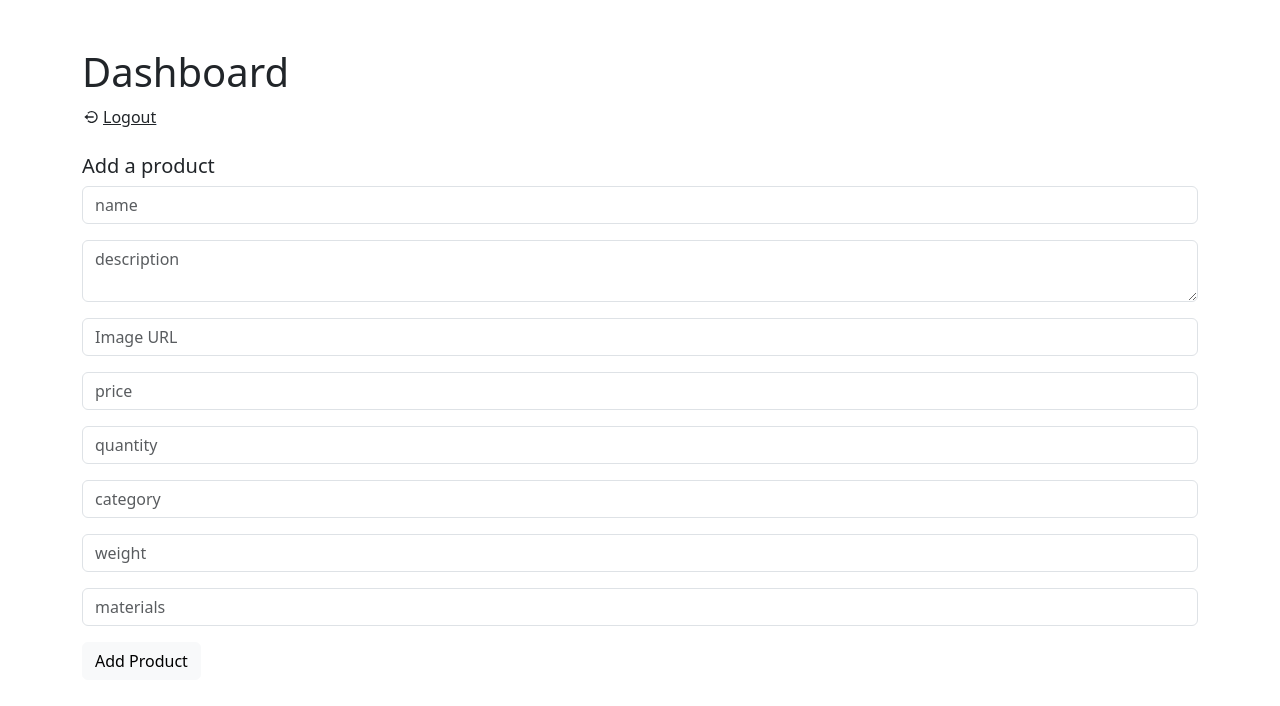
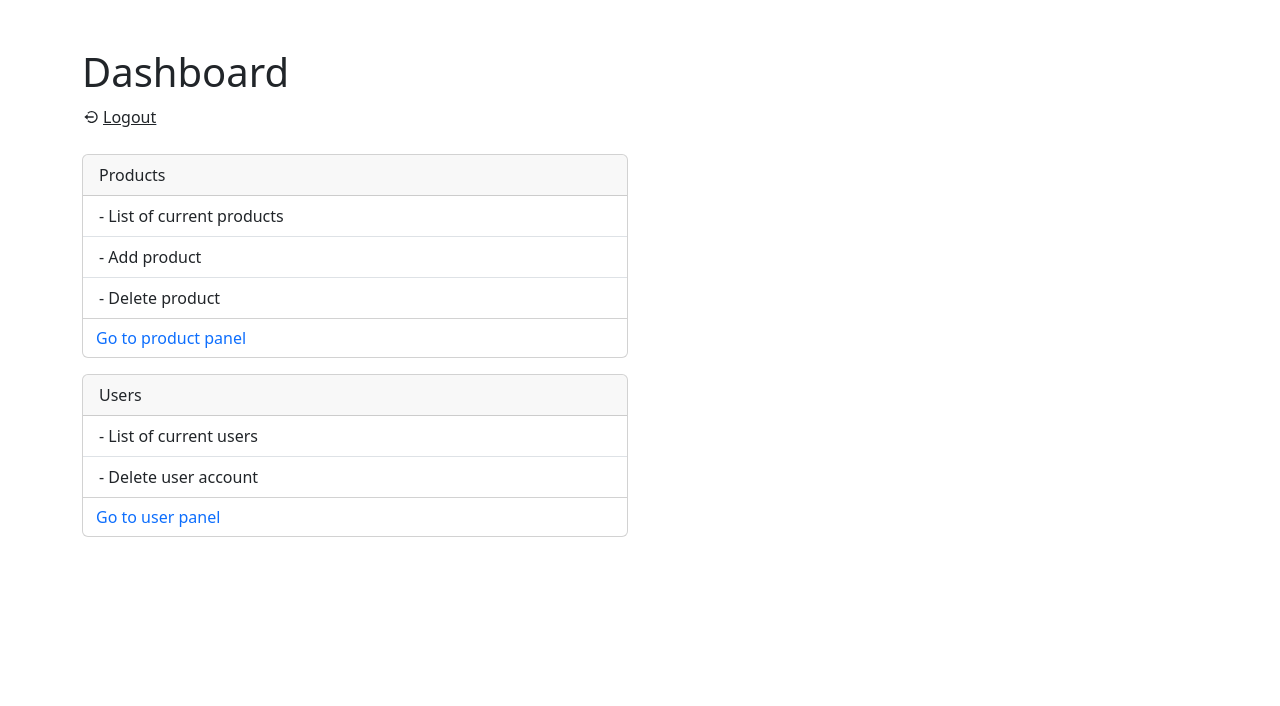
Before and after one commit to JakubGaszczak/MERN-Ecommerce, a React (Create React App) app in the folder frontend/: page /profileAdmin in a window 1280 px wide. Shown: the top 706 px of the page. Built offline with nearby package versions, Linux system fonts and the light colour scheme; sample sign-in values are in the browser's storage.

Commit message:
Restructured AdminScreen to offer distinct screens for editing products and users. Introduced separate cards for products and users, each containing a list of available operations

```diff
--- a/frontend/src/index.tsx
+++ b/frontend/src/index.tsx
@@ -16,8 +16,10 @@ import LoginScreen from "./screens/RegisterLoginScreens/LoginScreen";
 import PrivateRoute from "./components/PrivateRoute";
 import ProfileScreen from "./screens/ProfileScreen";
 import CartScreen from "./screens/CartScreen";
-import AdminScreen from "./screens/AdminScreen";
+import AdminScreen from "./screens/Admin/AdminScreen";
 import AdminRoute from "./components/AdminRoute";
+import ProductsPanelScreen from "./screens/Admin/ProductsPanelScreen";
+import UsersPanelScreen from "./screens/Admin/UsersPanelScreen";
 
 const router = createBrowserRouter(
   createRoutesFromElements(
@@ -36,6 +38,8 @@ const router = createBrowserRouter(
       {/* Admin routes */}
       <Route element={<AdminRoute />}>
         <Route path="/profileAdmin" element={<AdminScreen />} />
+        <Route path="/productPanel" element={<ProductsPanelScreen />} />
+        <Route path="usersPanel" element={<UsersPanelScreen />} />
       </Route>
     </Route>
   )
--- /dev/null
+++ b/frontend/src/screens/Admin/AdminScreen.tsx
@@ -0,0 +1,66 @@
+import { Link, useNavigate } from "react-router-dom";
+import { useAppDispatch } from "../../hooks";
+import { BiLogOutCircle } from "react-icons/bi";
+import { useLogoutUserMutation } from "../../slices/userApiSlice";
+import { logout } from "../../slices/authSlice";
+import { toast } from "react-toastify";
+import AddProduct from "../../components/AddProduct";
+
+const AdminScreen = () => {
+  const dispatch = useAppDispatch();
+  const navigate = useNavigate();
+
+  const [logoutUser] = useLogoutUserMutation();
+
+  const logoutHandler = async () => {
+    try {
+      await logoutUser().unwrap();
+      dispatch(logout());
+      navigate("/");
+      toast.success("Logged out");
+    } catch (error) {
+      console.error(error);
+    }
+  };
+
+  return (
+    <div className="container my-5">
+      <h1>Dashboard</h1>
+      <Link to="/">
+        <button
+          onClick={logoutHandler}
+          className="btn d-flex align-items-center gap-1 text-decoration-underline p-0"
+        >
+          <BiLogOutCircle /> Logout
+        </button>
+      </Link>
+      <div className="row my-4">
+        <div className="col-md-6">
+          <div className="card mb-3">
+            <div className="card-header">Products</div>
+            <ul className="list-group list-group-flush">
+              <li className="list-group-item">- List of current products</li>
+              <li className="list-group-item">- Add product</li>
+              <li className="list-group-item">- Delete product</li>
+            </ul>
+            <Link to="/productPanel">
+              <button className="btn text-primary">Go to product panel</button>
+            </Link>
+          </div>
+          <div className="card mb-3">
+            <div className="card-header">Users</div>
+            <ul className="list-group list-group-flush">
+              <li className="list-group-item">- List of current users</li>
+              <li className="list-group-item">- Delete user account</li>
+            </ul>
+            <Link to="/usersPanel">
+              <button className="btn text-primary">Go to user panel</button>
+            </Link>
+          </div>
+        </div>
+      </div>
+    </div>
+  );
+};
+
+export default AdminScreen;
--- /dev/null
+++ b/frontend/src/screens/Admin/ProductsPanelScreen.tsx
@@ -0,0 +1,10 @@
+
+const ProductPanelScreen = () => {
+  return (
+    <div className="container">
+
+    </div>
+  )
+}
+
+export default ProductPanelScreen
--- /dev/null
+++ b/frontend/src/screens/Admin/UsersPanelScreen.tsx
@@ -0,0 +1,8 @@
+
+const UsersPanelScreen = () => {
+  return (
+    <div className="container"></div>
+  )
+}
+
+export default UsersPanelScreen
--- a/frontend/src/screens/AdminScreen.tsx
+++ /dev/null
@@ -1,46 +0,0 @@
-import { Link, useNavigate } from "react-router-dom";
-import { useAppDispatch } from "../hooks";
-import { BiLogOutCircle } from "react-icons/bi";
-import { useLogoutUserMutation } from "../slices/userApiSlice";
-import { logout } from "../slices/authSlice";
-import { toast } from "react-toastify";
-import AddProduct from "../components/AddProduct";
-
-const AdminScreen = () => {
-  const dispatch = useAppDispatch();
-  const navigate = useNavigate();
-
-  const [logoutUser] = useLogoutUserMutation();
-
-  const logoutHandler = async () => {
-    try {
-      await logoutUser().unwrap();
-      dispatch(logout());
-      navigate("/");
-      toast.success("Logged out");
-    } catch (error) {
-      console.error(error);
-    }
-  };
-
-  return (
-    <div className="container my-5">
-      <h1>Dashboard</h1>
-      <Link to="/">
-        <button
-          onClick={logoutHandler}
-          className="btn d-flex align-items-center gap-1 text-decoration-underline p-0"
-        >
-          <BiLogOutCircle /> Logout
-        </button>
-      </Link>
-      <div className="row my-4">
-        <div className="col">
-          <AddProduct />
-        </div>
-      </div>
-    </div>
-  );
-};
-
-export default AdminScreen;
--- a/frontend/src/screens/ProductScreen.tsx
+++ b/frontend/src/screens/ProductScreen.tsx
@@ -14,7 +14,7 @@ const ProductScreen = () => {
   const addToCartHandler = () => {
     const { image, price, name, _id } = product;
     dispatch(addToCart({ image, price, name, _id }));
-    toast.success("Added to cart")
+    toast.success("Added to cart");
   };
 
   return (
```
